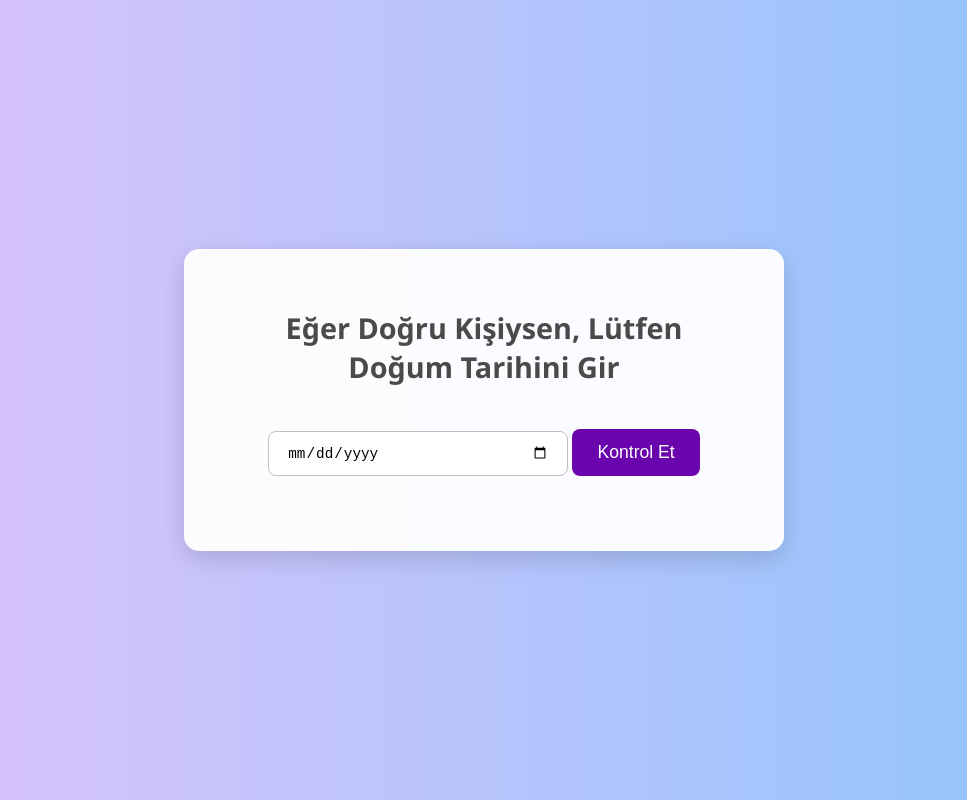
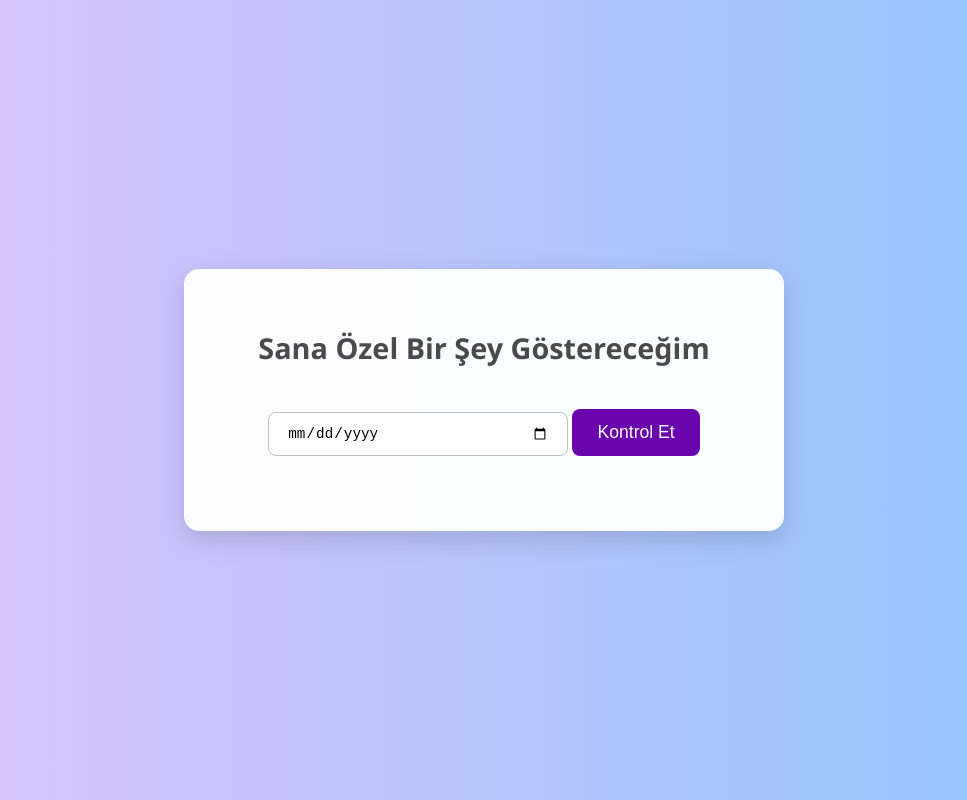
Before and after one commit to TRAZ222/do-um-tarihi, a plain HTML site: page index.html in a window 1280 px wide. Shown: the whole page, without its empty margins (156-1123 px from the left). Drawn offline with Linux system fonts and the light colour scheme.

Commit message:
Update index.html

```diff
--- a/index.html
+++ b/index.html
@@ -9,7 +9,7 @@
 <body>
     <div class="container">
 
-        <h1 id="anaBaslik">Eğer Doğru Kişiysen, Lütfen Doğum Tarihini Gir</h1>
+        <h1 id="anaBaslik">Sana Özel Bir Şey Göstereceğim</h1>
 
         <input type="date" id="dogumTarihiGiris">
 
```
